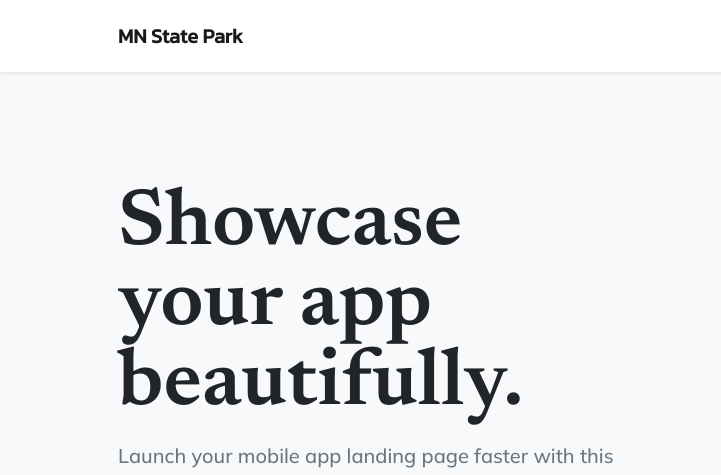
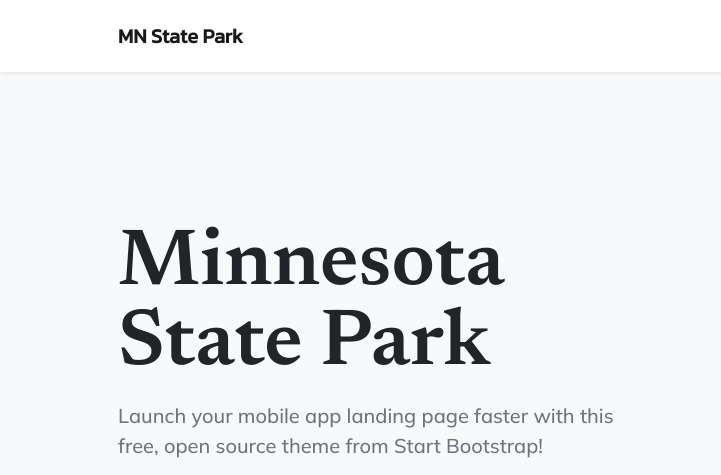
Before and after one commit to luludigi/Final-Project, a plain HTML site: page index.html in a window 1280 px wide. Shown: the top 475 px of the page, 0-721 px from the left. Drawn offline with nearby package versions, Linux system fonts and the light colour scheme.

Commit message:
Update index.html

```diff
--- a/index.html
+++ b/index.html
@@ -47,7 +47,7 @@
                     <div class="col-lg-6">
                         <!-- Mashead text and app badges-->
                         <div class="mb-5 mb-lg-0 text-center text-lg-start">
-                            <h1 class="display-1 lh-1 mb-3">Showcase your app beautifully.</h1>
+                            <h1 class="display-1 lh-1 mb-3">Minnesota State Park</h1>
                             <p class="lead fw-normal text-muted mb-5">Launch your mobile app landing page faster with this free, open source theme from Start Bootstrap!</p>
                             <div class="d-flex flex-column flex-lg-row align-items-center">
                                 <a class="me-lg-3 mb-4 mb-lg-0" href="#!"><img class="app-badge" src="assets/img/google-play-badge.svg" alt="..." /></a>
```
